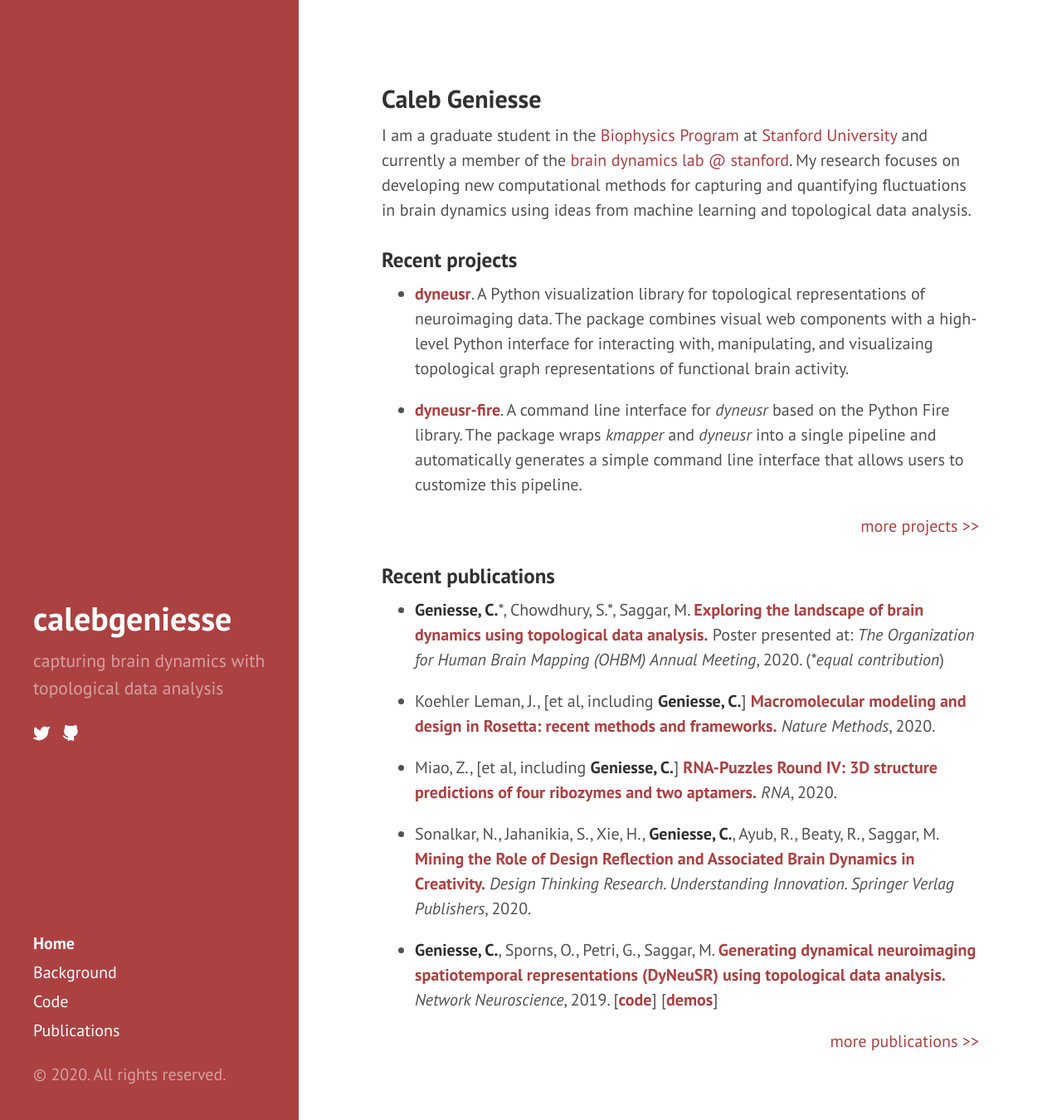
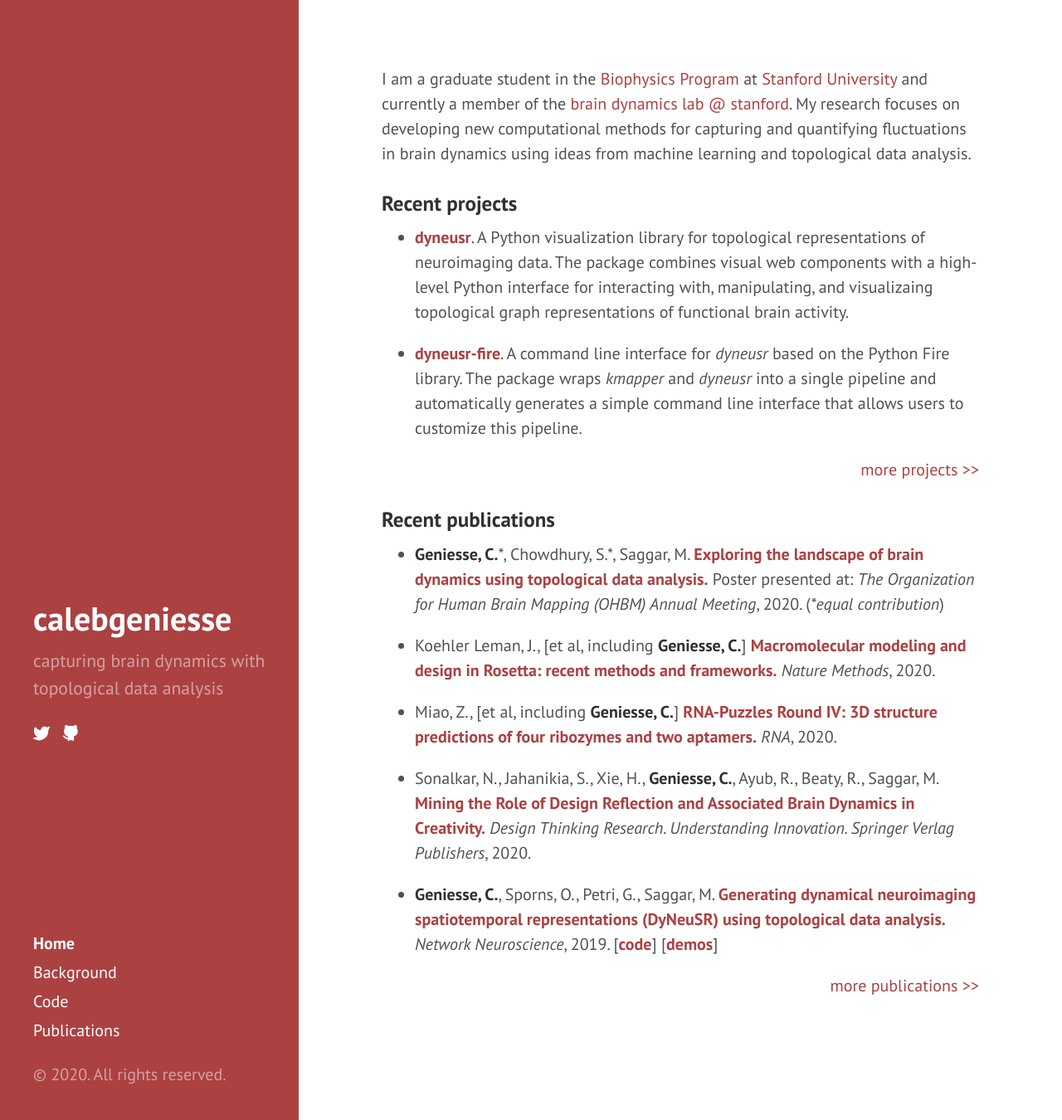
Before and after one commit to calebgeniesse/calebgeniesse.github.io, a Jekyll site: the page built from index.md, in a window 1280 px wide and 1350 px high. Shown: the whole window at 83% size. Built offline with Jekyll 4.4.1, drawn with Linux system fonts in a browser that asks for light colours.

Commit message:
fix handles

```diff
--- a/index.md
+++ b/index.md
@@ -4,7 +4,6 @@
 ---
 
 
-## Caleb Geniesse
 
 I am a graduate student in the [Biophysics Program](http://med.stanford.edu/biophysics.html) at [Stanford University](https://www.stanford.edu/) and currently a member of the [brain dynamics lab @ stanford](http://web.stanford.edu/group/bdl/). My research focuses on developing new computational methods for capturing and quantifying fluctuations in brain dynamics using ideas from machine learning and topological data analysis.
 
```
